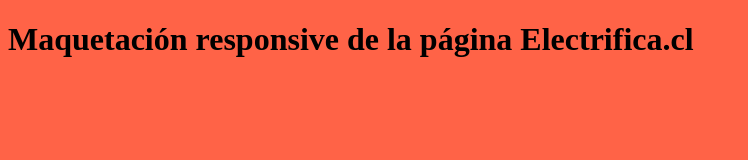
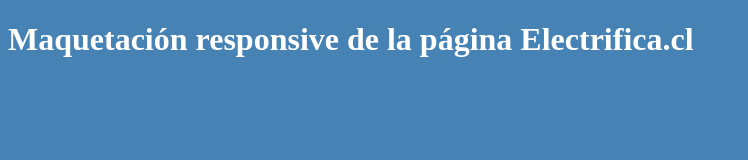
Before and after one commit to gfadavid/electrifica, a plain HTML site: page docs/index.html in a window 1280 px wide. Shown: the whole page, without its empty margins (0-748 px from the left). Drawn offline with Linux system fonts and the light colour scheme.

Commit message:
Ajustes finales del directorio.

```diff
--- a/docs/css/main.css
+++ b/docs/css/main.css
@@ -1,3 +1,4 @@
-BODY {
-  background-color: tomato;
+body {
+  background-color: steelblue;
+  color: white;
 }
```
